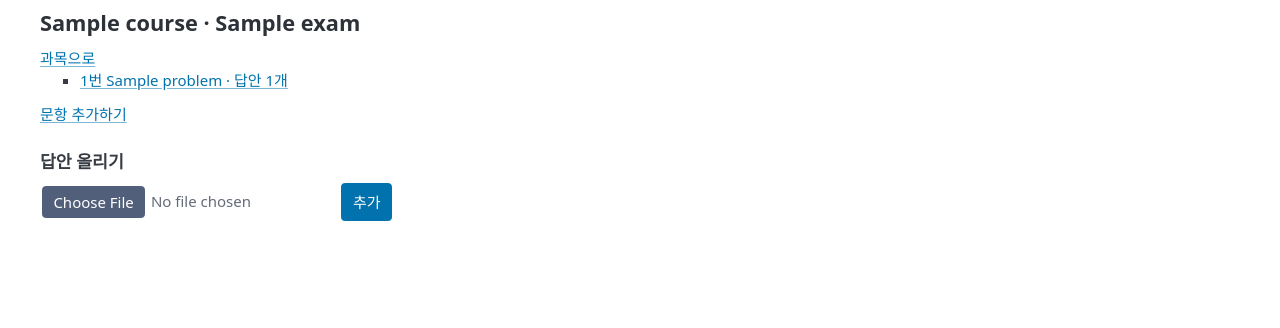
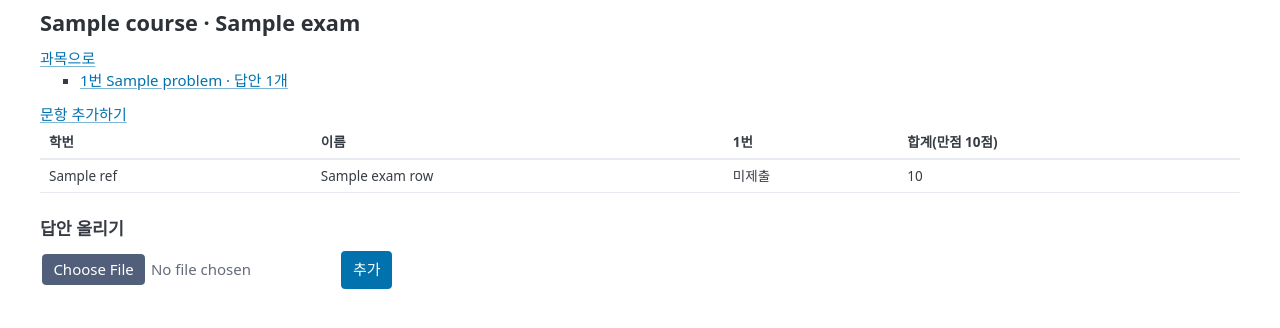
Before and after one commit to GrntKim/FastABC, a FastAPI app: template backend/app/templates/exams/show.html in a window 1280 px wide. Shown: the part 46-374 px from the top of the page. Run offline with FastAPI, Linux system fonts and the light colour scheme; the template is opened without the code that fills it: most values are stand-ins (such as "Sample title", 1, 10 or a date in 2020); parts of the project's set-up code (start-up, migrations or seed data) failed here and were passed over.

Commit message:
feat: show an exam's results per student, totalling each problem's signed-off points

```diff
--- a/backend/app/courses/router.py
+++ b/backend/app/courses/router.py
@@ -12,6 +12,7 @@ from app.accounts.models import User
 from app.core.templates import templates
 import re
 from typing import Annotated
+from app.review.results import exam_results
 
 router = APIRouter()
 
@@ -110,9 +111,13 @@ def show_exam(
     locked: str = "",
     error: str | None = None,
     db: Session = Depends(get_db),
-    user: User = Depends(page_user)):
+    user: User = Depends(page_user),
+    ):
     exam = own_exam(db, user, exam_id)
+    problems, exam_rows, max_points = exam_results(db, exam)
     return templates.TemplateResponse(
         request, "exams/show.html",
-        {"user": user, "exam": exam, "added": added, "skipped": skipped, "locked": locked, "error": error}
-    )
+        {"user": user, "exam": exam, "added": added,
+         "skipped": skipped, "locked": locked, "error": error,
+         "problems": problems, "exam_rows": exam_rows, "max_points": max_points
+         })
--- a/backend/app/templates/exams/show.html
+++ b/backend/app/templates/exams/show.html
@@ -16,6 +16,37 @@
 </ul>
 <a href="/exams/{{ exam.id }}/problems/new">문항 추가하기</a>
 
+<table>
+    <thead>
+        <th>학번</th>
+        <th>이름</th>
+        {% for p in problems %}
+        <th>{{ p.number }}번</th>
+        {% endfor %}
+        <th>합계(만점 {{ max_points }}점)</th>
+    </thead>
+    <tbody>
+        {% for ref, name, cells, exam_total in exam_rows %}
+        <tr>
+            <td>{{ ref }}</td>
+            <td>{{ name or "" }}</td>
+            {% for submitted, points in cells %}
+            <td>
+                {% if not submitted %}
+                미제출
+                {% elif points is none %}
+                -
+                {% else %}
+                {{ points }}
+                {% endif %}
+            </td>
+            {% endfor %}
+            <td>{{ "-" if exam_total is none else exam_total }}</td>
+        </tr>
+        {% endfor %}
+    </tbody>
+</table>
+
 <h2>답안 올리기</h2>
 <form method="post" action="/exams/{{ exam.id }}/submissions" enctype="multipart/form-data">
     <input type="file" name="file" accept=".csv" required>
```
Also changed, not shown: backend/app/review/results.py (+26 -0 lines).
